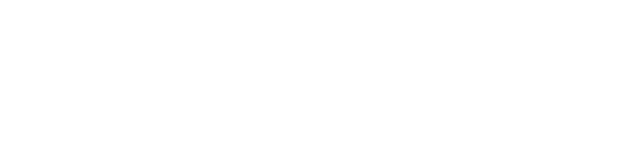
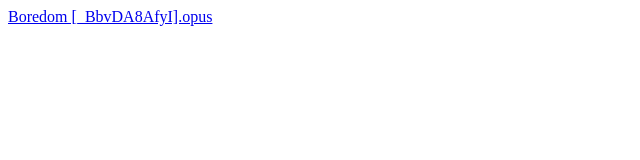
Before and after one commit to j4nu52gr2yb/muzyka, a plain HTML site: page index.html in a window 1280 px wide. Shown: the whole page, without its empty margins (0-640 px from the left). Drawn offline with Linux system fonts and the light colour scheme.

Commit message:
new script

```diff
--- a/index.html
+++ b/index.html
@@ -3,7 +3,9 @@
 	<head>
 		<title>Muzyka</title>
 	</head>
-	<file-list>
-	</file-list>
+	</body>
+		<file-list>
+			<a href=https://github.com/j4nu52gr2yb/muzyka/music/Boredom%20[_BbvDA8AfyI].opus>Boredom [_BbvDA8AfyI].opus</a>
+		</file-list>
 	</body>
 </html>
```
Also changed, not shown: 2 other files.
